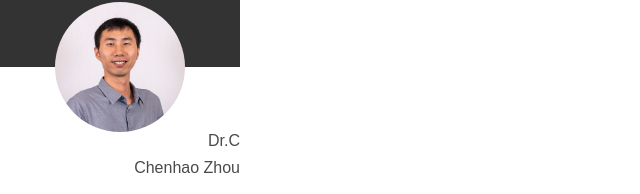
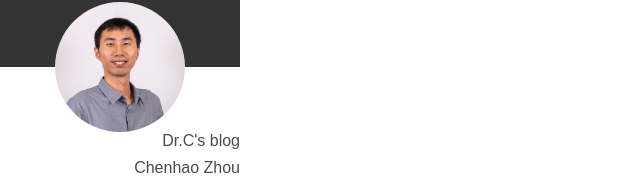
Before and after one commit to zhouchenhao/zhouchenhao.github.io, a plain HTML site: page index.html in a window 1280 px wide. Shown: the part 113-307 px from the top of the page, 0-640 px from the left. Drawn offline with Linux system fonts and the light colour scheme; a small style sheet from the web is missing.

Commit message:
Site updated: 2022-04-01 19:47:06

```diff
--- a/index.html
+++ b/index.html
@@ -4,7 +4,7 @@
   <meta charset="UTF-8">
   <meta name="viewport" content="width=device-width, initial-scale=1.0">
   <meta http-equiv="X-UA-Compatible" content="ie=edge">
-  <title>Dr.C</title>
+  <title>Dr.C&#39;s blog</title>
 
 
 
@@ -25,7 +25,7 @@
         </div>
     </section>
     <section class='menu'>
-        <div>Dr.C</div>
+        <div>Dr.C&#39;s blog</div>
 
             <div>Chenhao Zhou</div>
 
```
Also changed, not shown: 2021/10/10/Test/index.html (+2 -2 lines), About/index.html (+2 -2 lines), Tags/index.html (+2 -2 lines), archives/2021/10/index.html (+2 -2 lines), archives/2021/index.html (+2 -2 lines), archives/index.html (+2 -2 lines).
